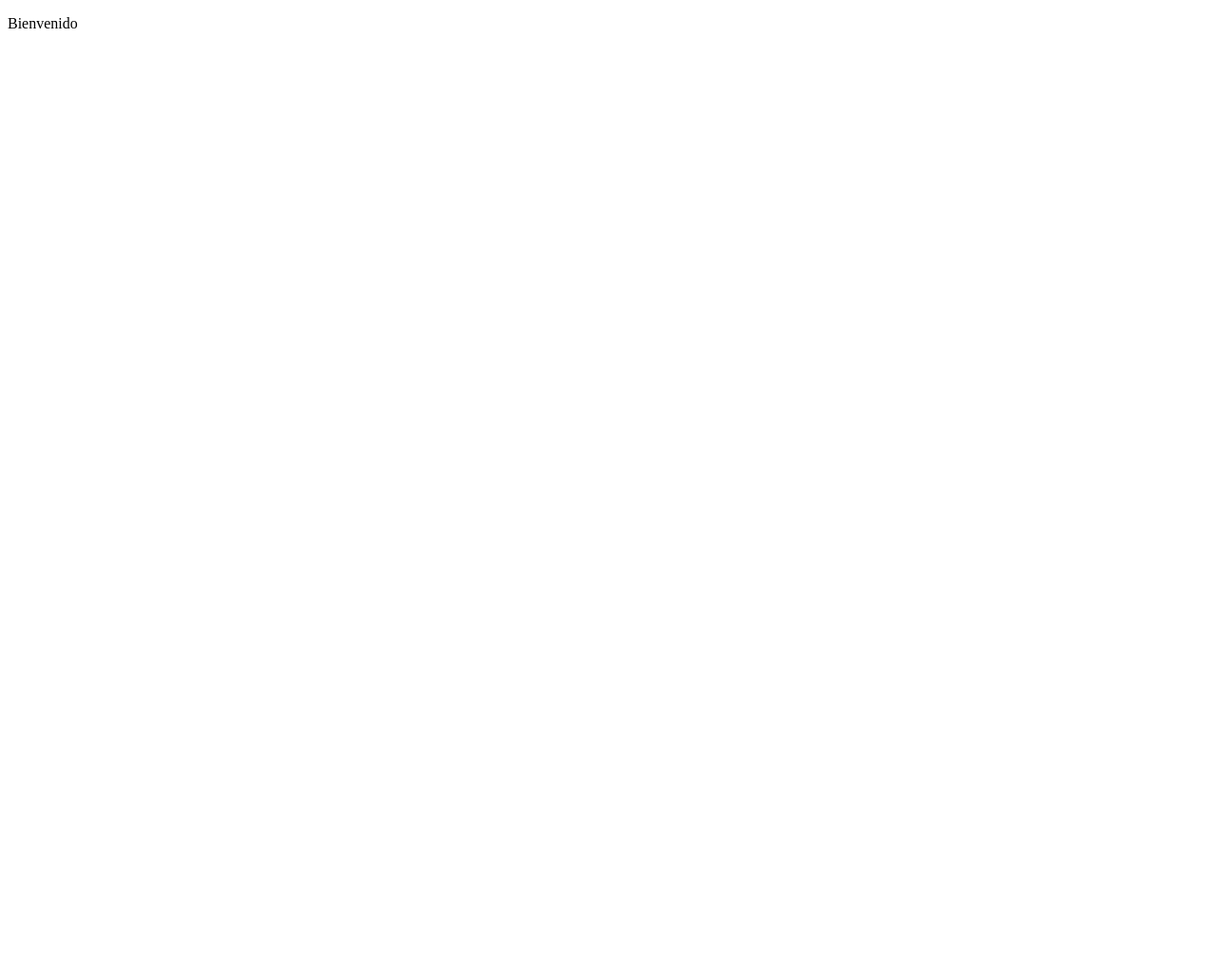
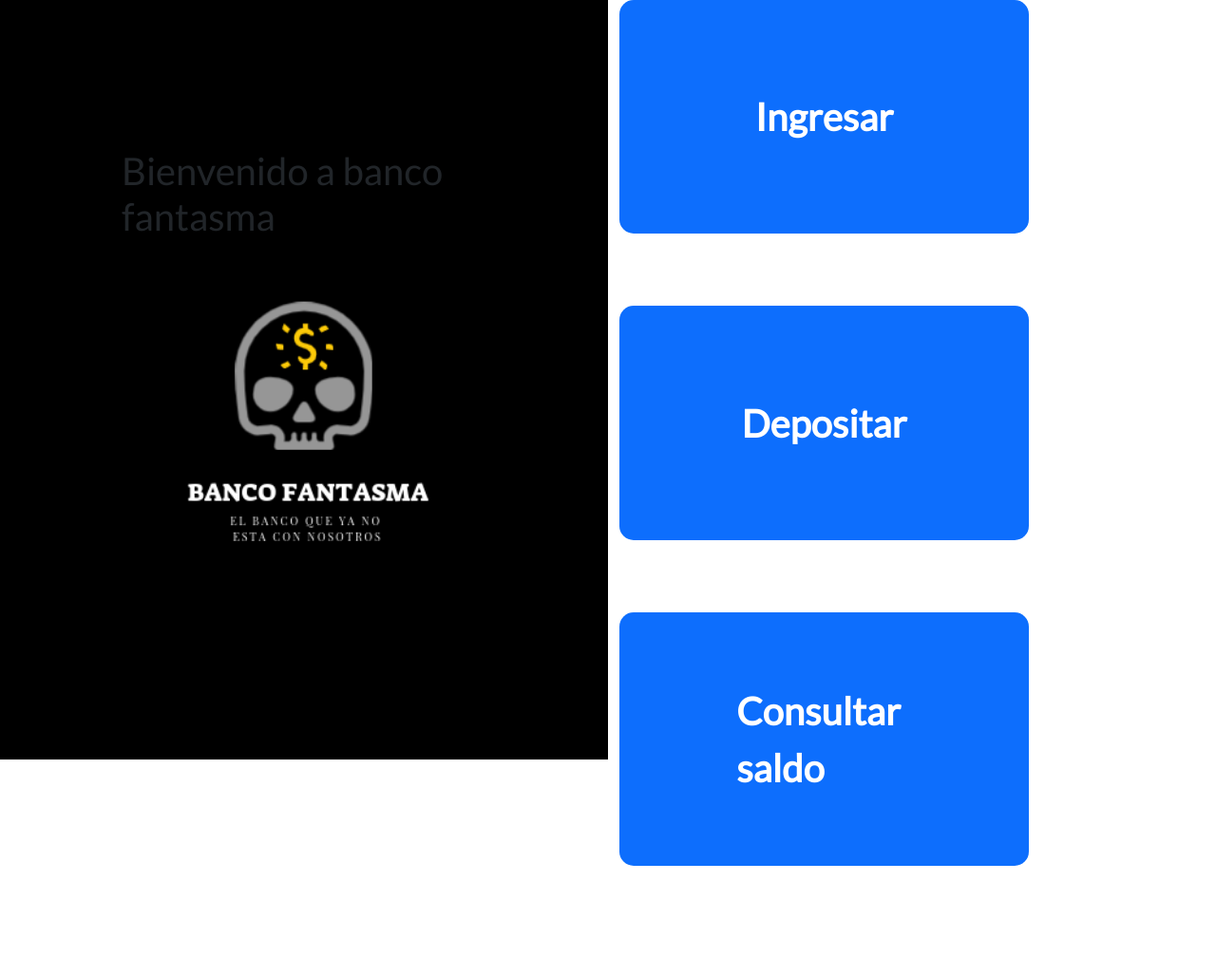
Before and after one commit to Alexis2411/CajeroAutomatico, a plain HTML site: page home.html in a window 1280 px wide. Shown: the whole page at 95% size. Before the commit the page ends 800 px from the top, so only its background shows below. Drawn offline with nearby package versions, Linux system fonts and the light colour scheme.

Commit message:
added homepage

```diff
--- a/assets/css/style.css
+++ b/assets/css/style.css
@@ -1,21 +1,25 @@
 @import url('https://fonts.googleapis.com/css2?family=Lato&display=swap');
-*{
+
+* {
     font-family: 'Lato', sans-serif;
 }
 
 
-#login, #banner{
+#login,
+#banner {
     display: flex;
     flex-direction: column;
     justify-content: center;
     height: 100vh;
-    background-color:rgb(253,202,8);
+    background-color: rgb(253, 202, 8);
     padding: 10%;
 }
-#banner{
+
+#banner {
     background-color: black;
 }
-form{
+
+form {
     display: flex;
     background-color: ;
     flex-direction: column;
@@ -25,3 +29,29 @@ form{
     border-radius: 5px;
     padding: 10%;
 }
+
+#actionButtoms {
+    display: flex;
+    align-items: center;
+    justify-content: center;
+    flex-direction: ;
+}
+
+#home{
+    background-color: rgb(253, 202, 8);
+    height: 100vh;
+}
+
+.moves{
+    background-color: rgb(13, 110, 253);
+    color: white;
+    border-radius: 15px;
+    padding: 20%;
+    width: 70%;
+    height: 70%;
+    font-size: 40px;
+    font-weight: bolder;
+    display: flex;
+    align-items: center;
+    justify-content: center;
+}
--- a/home.html
+++ b/home.html
@@ -3,10 +3,40 @@
     <head>
         <meta charset="UTF-8">
         <meta name="viewport" content="width=device-width, initial-scale=1.0">
-
-    <title>Document</title>
+        <title>Home</title>
+        <link rel="icon" href="assets/images/minilogo.png" type="image/png">
+        <link
+            href="https://cdn.jsdelivr.net/npm/bootstrap@5.3.2/dist/css/bootstrap.min.css"
+            rel="stylesheet"
+            integrity="sha384-T3c6CoIi6uLrA9TneNEoa7RxnatzjcDSCmG1MXxSR1GAsXEV/Dwwykc2MPK8M2HN"
+            crossorigin="anonymous">
+        <script
+            src="https://cdn.jsdelivr.net/npm/bootstrap@5.3.2/dist/js/bootstrap.bundle.min.js"
+            integrity="sha384-C6RzsynM9kWDrMNeT87bh95OGNyZPhcTNXj1NW7RuBCsyN/o0jlpcV8Qyq46cDfL"
+            crossorigin="anonymous"></script>
+        <link rel="stylesheet" href="assets/css/style.css">
     </head>
     <body>
-    <p>Bienvenido</p>
+        <div class="container-fluid">
+            <div class="row">
+                <div class="col-12 col-sm-6" id="banner">
+                    <h1>Bienvenido a banco fantasma</h1>
+                    <img src="assets/images/logo.png" alt="logo">
+                </div>
+                <div class="col-12 col-sm-6" id="actionButtoms">
+                    <div class="row">
+                        <div class="col-12 actionButtom">
+                            <p class="moves">Ingresar</p>
+                        </div>
+                        <div class="col-12 actionButtom">
+                            <p class="moves">Depositar</p>
+                        </div>
+                        <div class="col-12 actionButtom">
+                            <p class="moves">Consultar saldo</p>
+                        </div>
+                    </div>
+                </div>
+            </div>
+        </div>
     </body>
 </html>
```
Lines whose indentation alone changed are shown as unchanged.
